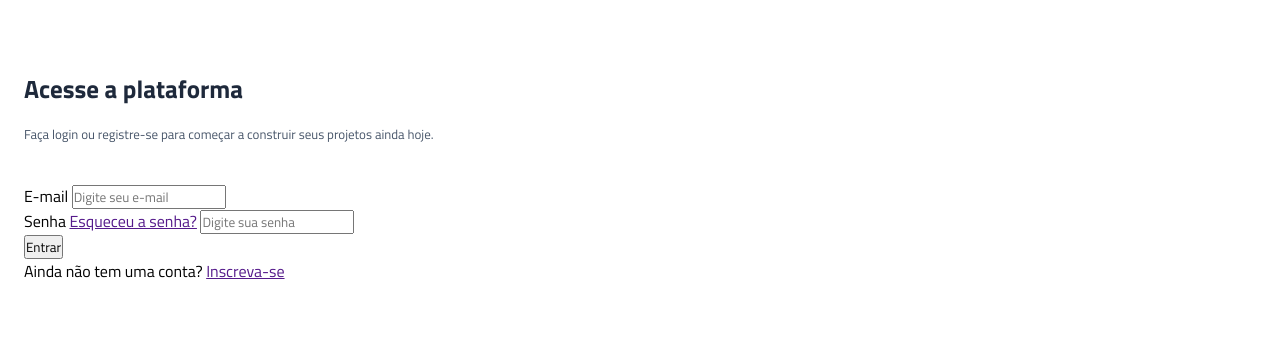
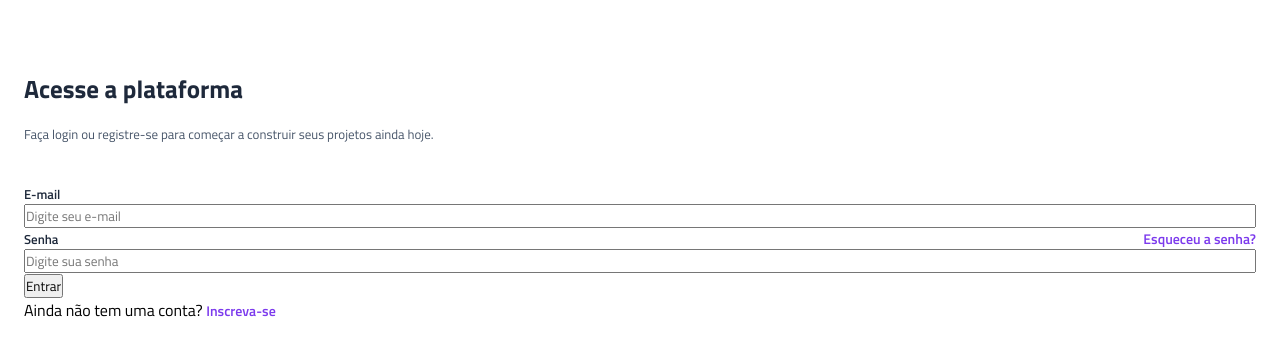
Before and after one commit to CasalFurro/projeto-vertigo, a plain HTML site: page index.html in a window 1280 px wide. Shown: the part 123-478 px from the top of the page. Drawn offline with Linux system fonts and the light colour scheme.

Commit message:
estilização dos labels e das âncoras de seção de login

```diff
--- a/index.html
+++ b/index.html
@@ -30,8 +30,10 @@
                     <input type="email" placeholder="Digite seu e-mail" id="email">
                 </div>
                 <div class="input-box">
-                    <label for="senha">Senha</label>
+                    <div>
+                        <label for="senha">Senha</label>
                     <a href="">Esqueceu a senha?</a>
+                    </div>
                     <input type="password" placeholder="Digite sua senha" id="senha">
                 </div>
 
--- a/style.css
+++ b/style.css
@@ -12,6 +12,7 @@
 :root {
     --gray-800: #1E293B;
     --gray-600: #475569;
+    --purple: #7c3aed;
 }
 
 header {
@@ -44,3 +45,31 @@ main {
     font-size: 0.8125rem;
     color: var(--gray-600);
 }
+
+.input-box {
+    display: flex;
+    flex-direction: column;
+}
+
+.input-box div {
+    display: flex;
+    justify-content: space-between;
+    align-items: center;
+}
+
+.login label {
+    font-size: 0.8125rem;
+    color: var(--gray-800);
+    font-weight: 600;
+}
+
+.login a {
+    color: var(--purple);
+    text-decoration: none;
+    font-size: 0.875rem;
+    font-weight: 600;
+}
+
+.login a:hover {
+    text-decoration: underline;
+}
```
